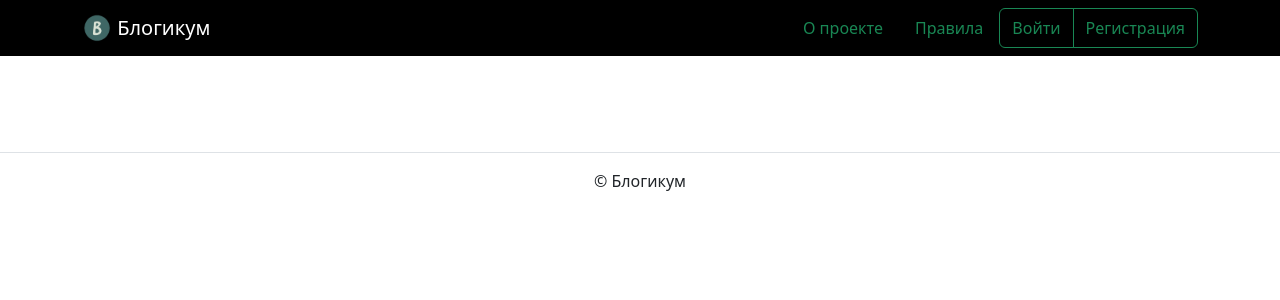
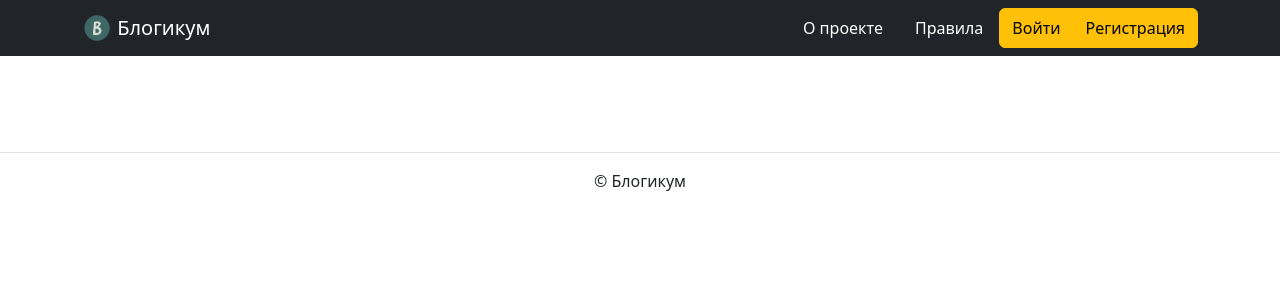
Before and after one commit to Mikhail0-O/django_sprint4, a Django app: page / in a window 1280 px wide. Shown: the top 300 px of the page. Run offline with Django 3.2, Linux system fonts and the light colour scheme; data that the repository does not hold is empty; parts of the project's set-up code (start-up, migrations or seed data) failed here and were passed over; some libraries are stand-ins or nearby versions.

Commit message:
Новая версия

```diff
--- a/blogicum/templates/includes/comments.html
+++ b/blogicum/templates/includes/comments.html
@@ -4,7 +4,7 @@
   <form method="post" action="{% url 'blog:add_comment' post.id %}">
     {% csrf_token %}
     {% bootstrap_form form %}
-    {% bootstrap_button button_type="submit" content="Отправить" %}
+    {% bootstrap_button button_type="submit" content="Отправить"%}
   </form>
 {% endif %}
 <br>
--- a/blogicum/templates/includes/header.html
+++ b/blogicum/templates/includes/header.html
@@ -1,37 +1,37 @@
 {% load static %}
 <header>
-  <nav class="navbar navbar-dark" style="background-color: black">
+  <nav class="navbar navbar-dark bg-dark ">
     <div class="container">
       <a class="navbar-brand" href="{% url 'blog:index' %}">
         <img src="{% static 'img/logo.png' %}" width="30" height="30" class="d-inline-block align-top" alt="">
         Блогикум
       </a>
       {% with request.resolver_match.view_name as view_name %}
-        <ul class="nav  nav-pills">
+        <ul class="nav nav-pills">
           <li class="nav-item ">
-            <a class="nav-link {% if view_name == 'pages:about' %} text-white {% else %} text-success {% endif %}" href="{% url 'pages:about' %}">
+            <a class="nav-link {% if view_name == 'pages:about' %} text-secondary {% else %} text-white {% endif %}" href="{% url 'pages:about' %}">
               О проекте
             </a>
           </li>
           <li class="nav-item">
-            <a class="nav-link {% if view_name == 'pages:rules' %} text-white {% else %} text-success {% endif %}" href="{% url 'pages:rules' %}">
+            <a class="nav-link {% if view_name == 'pages:rules' %} text-secondary {% else %} text-white {% endif %}" href="{% url 'pages:rules' %}">
               Правила
             </a>
           </li>
           {% if user.is_authenticated %}
             <div class="btn-group" role="group" aria-label="Basic outlined example">
-              <button type="button" class="btn btn-outline-primary"><a class="text-decoration-none text-reset"
+              <button type="button" class="btn btn-warning"><a class="text-decoration-none text-reset"
                   href="{% url 'blog:create_post' %}">Написать пост</a></button>
-              <button type="button" class="btn btn-outline-primary"><a class="text-decoration-none text-reset"
+              <button type="button" class="btn btn-warning"><a class="text-decoration-none text-reset"
                   href="{% url 'blog:profile' user.username %}">{{ user.username }}</a></button>
-              <button type="button" class="btn btn-outline-primary"><a class="text-decoration-none text-reset"
+              <button type="button" class="btn btn-warning"><a class="text-decoration-none text-reset"
                   href="{% url 'logout' %}">Выйти</a></button>
             </div>
           {% else %}
             <div class="btn-group" role="group" aria-label="Basic outlined example">
-              <button type="button" class="btn btn-outline-success"><a class="text-decoration-none text-reset"
+              <button type="button" class="btn btn-warning"><a class="text-decoration-none text-reset"
                   href="{% url 'login' %}">Войти</a></button>
-              <button type="button" class="btn btn-outline-success"><a class="text-decoration-none text-reset"
+              <button type="button" class="btn btn-warning"><a class="text-decoration-none text-reset"
                   href="{% url 'registration' %}">Регистрация</a></button>
             </div>
           {% endif %}
--- a/blogicum/templates/includes/post_card.html
+++ b/blogicum/templates/includes/post_card.html
@@ -20,8 +20,8 @@
         </small>
       </h6>
       <p class="card-text">{{ post.text|truncatewords:10 }}</p>
-      <a href="{% url 'blog:post_detail' post.id %}" class="card-link">Читать полный текст</a>
-      <a href="{% url 'blog:post_detail' post.id %}" class="card-link text-muted">Комментарии ({{ post.comment_count }})</a>
+      <a href="{% url 'blog:post_detail' post.id %}" class="btn btn-secondary fw-normal border-white bg-dark text-white">Читать полный текст</a>
+      <a href="{% url 'blog:post_detail' post.id %}" class="btn btn-secondary fw-normal border-white bg-dark text-white">Комментарии ({{ post.comment_count }})</a>
     </div>
   </div>
 </div>
```
